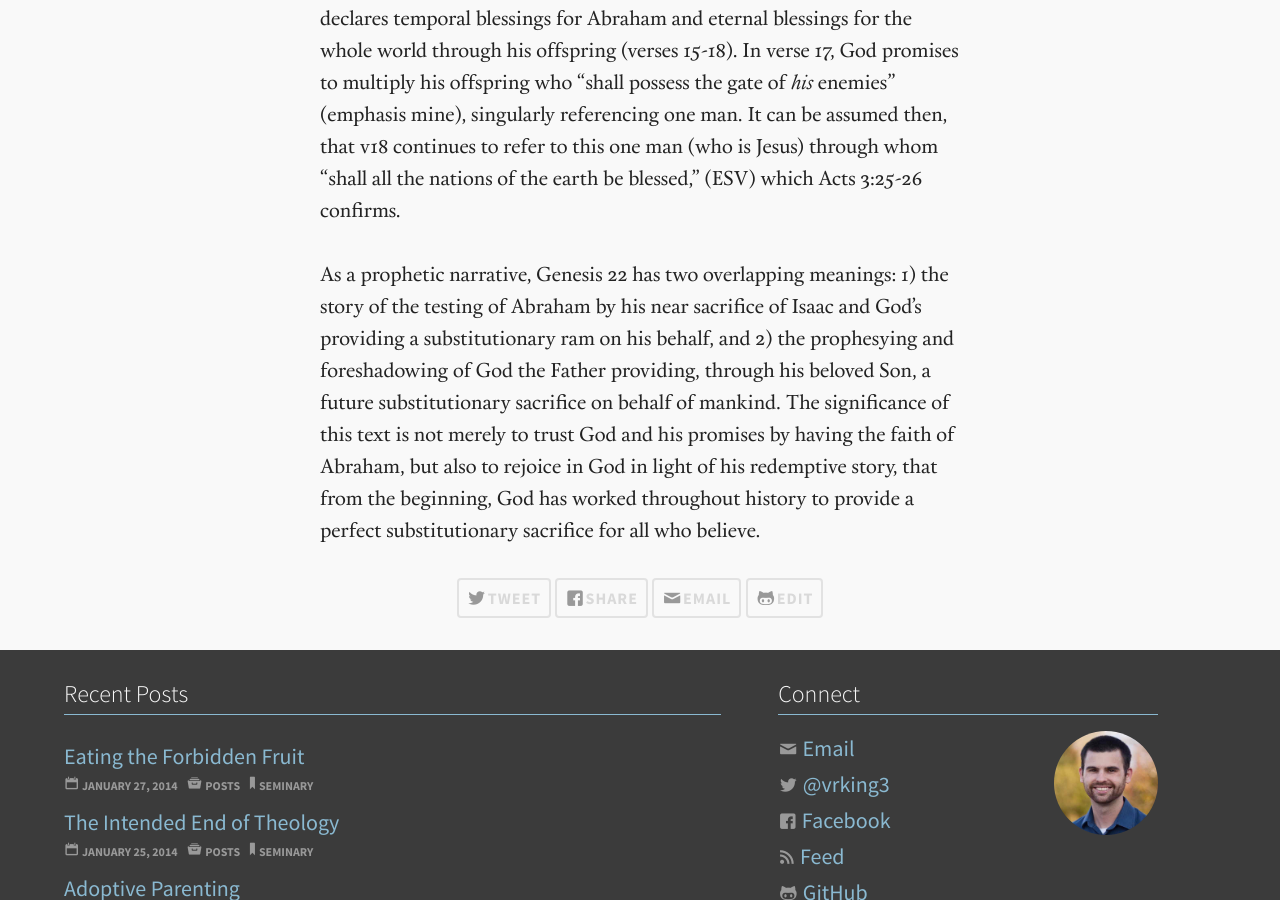
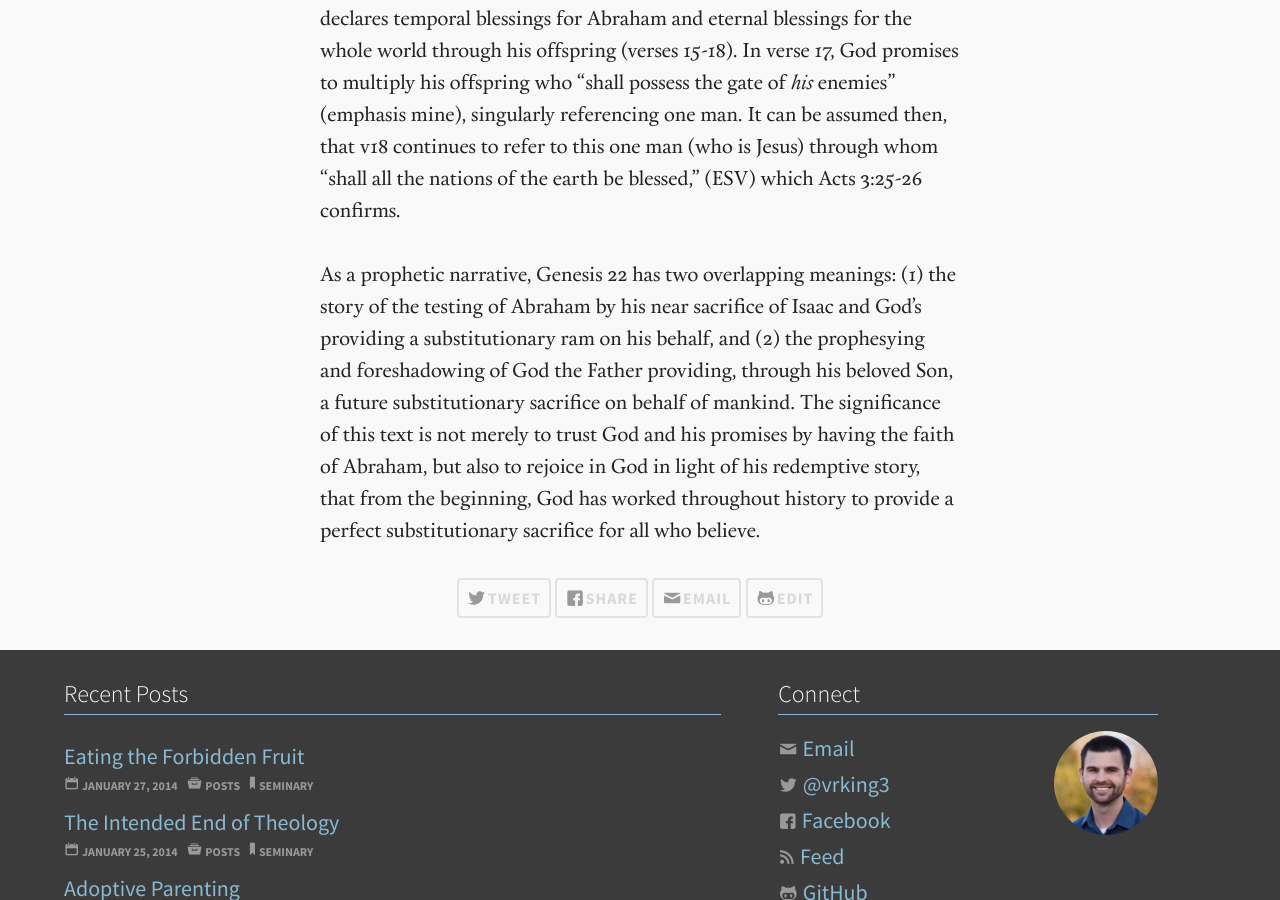
Before and after one commit to snowdj/vernonking.org, a Jekyll site: the page built from _posts/2013-02-01-the-lord-provides-a-sacrifice.md, in a window 1280 px wide and 900 px high, scrolled down 1787 px. Built offline with Jekyll 4.4.1, drawn with Linux system fonts in a browser that asks for light colours; part of the change alters nothing that is shown.

```diff
--- a/_posts/2013-02-01-the-lord-provides-a-sacrifice.md
+++ b/_posts/2013-02-01-the-lord-provides-a-sacrifice.md
@@ -3,7 +3,10 @@ layout: post
 title: The Lord Provides a Sacrifice
 category: posts
 tag: seminary
+date: 2013-02-01T08:00-05:00
 context: The following partially satisfies the requirements for Dr. Steven McKinion's Biblical Hermeneutics class at Southeastern Baptist Theological Seminary.
+description: The narrative of Abraham nearly sacrificing his son Isaac foreshadows the substitutionary sacrifice of Jesus Christ, the Lamb of God.
+keywords: [Sacrifice, Abraham, God, Genesis, Isaac, Jesus]
 ---
 
 <cite class='bibleref' title='Genesis 22'>Genesis 22</cite> narrates the story of Abraham obeying God by nearly sacrificing his son Isaac. After Abraham’s faith was tested true, the Lord provided Abraham with a ram as a substitutionary sacrifice. This narrative also foreshadows God the Father providing and sacrificing his own Son as a substitutionary sacrifice for all believers.
@@ -16,4 +19,4 @@ After preparing his son for sacrifice, Abraham raises his hand to slaughter his
 
 Because Abraham did not withhold his only son, the angel of the Lord declares temporal blessings for Abraham and eternal blessings for the whole world through his offspring (verses 15-18). In verse 17, God promises to multiply his offspring who “shall possess the gate of *his* enemies” (emphasis mine), singularly referencing one man. It can be assumed then, that v18 continues to refer to this one man (who is Jesus) through whom “shall all the nations of the earth be blessed,” (ESV) which Acts 3:25-26 confirms.
 
-As a prophetic narrative, Genesis 22 has two overlapping meanings: 1) the story of the testing of Abraham by his near sacrifice of Isaac and God’s providing a substitutionary ram on his behalf, and 2) the prophesying and foreshadowing of God the Father providing, through his beloved Son, a future substitutionary sacrifice on behalf of mankind. The significance of this text is not merely to trust God and his promises by having the faith of Abraham, but also to rejoice in God in light of his redemptive story, that from the beginning, God has worked throughout history to provide a perfect substitutionary sacrifice for all who believe.
+As a prophetic narrative, Genesis 22 has two overlapping meanings: (1) the story of the testing of Abraham by his near sacrifice of Isaac and God’s providing a substitutionary ram on his behalf, and (2) the prophesying and foreshadowing of God the Father providing, through his beloved Son, a future substitutionary sacrifice on behalf of mankind. The significance of this text is not merely to trust God and his promises by having the faith of Abraham, but also to rejoice in God in light of his redemptive story, that from the beginning, God has worked throughout history to provide a perfect substitutionary sacrifice for all who believe.
```
